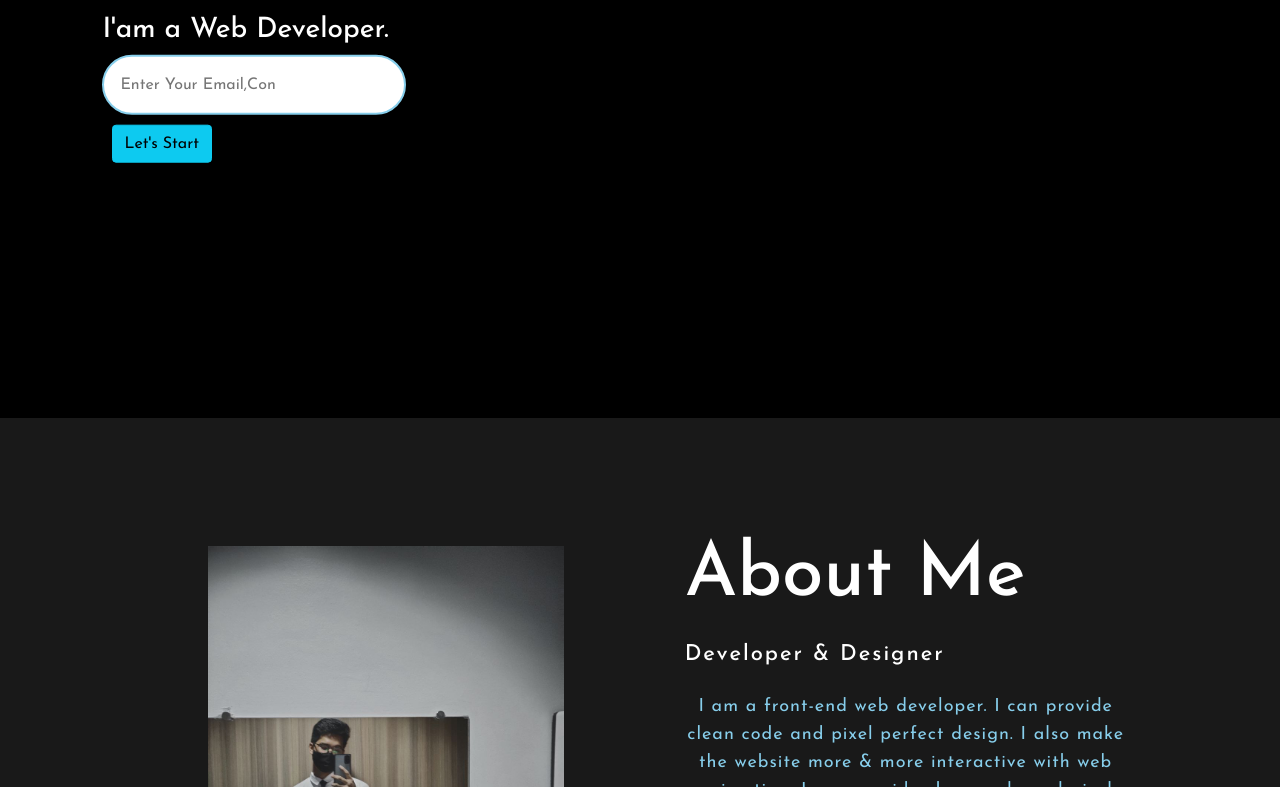
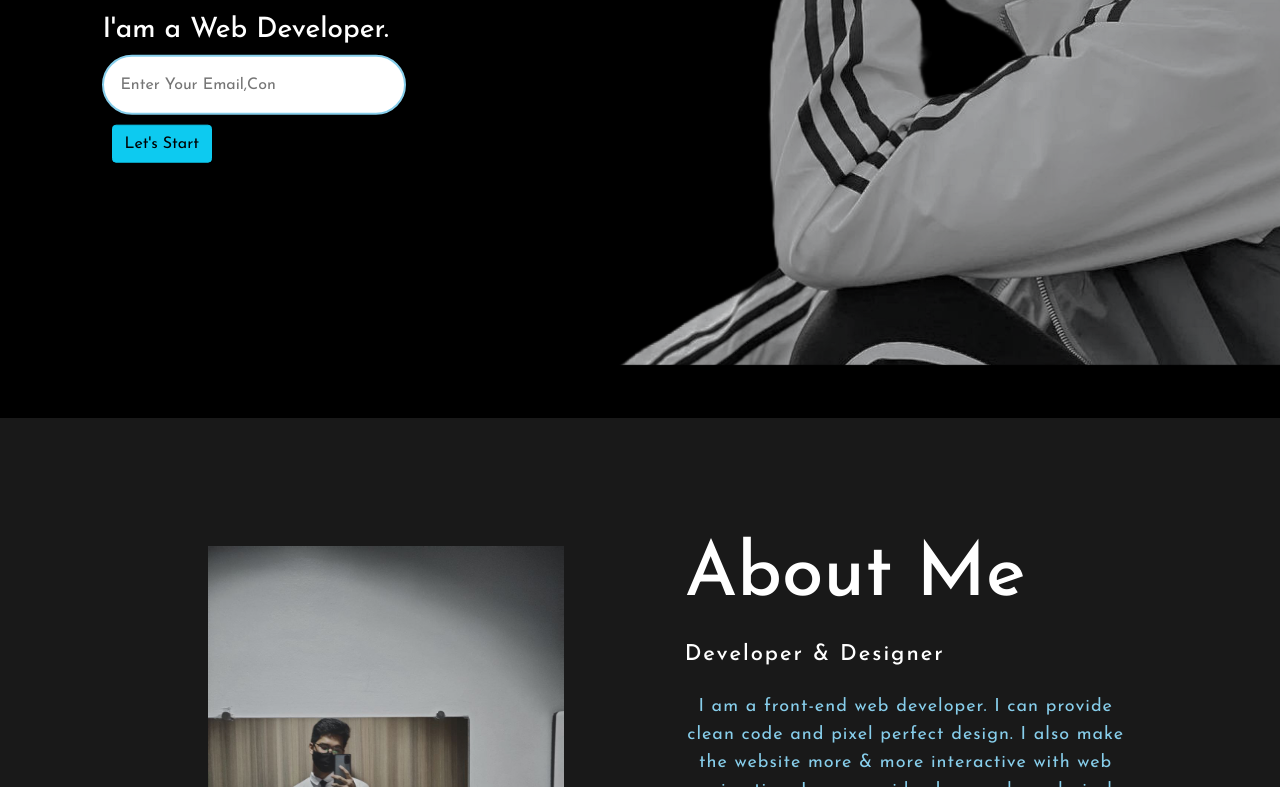
Before and after one commit to HlyanHtetMin/Personal-Portfolio, a plain HTML site: page index.html in a window 1280 px wide. Shown: the part 382-1169 px from the top of the page. Drawn offline with nearby package versions, Linux system fonts and the light colour scheme.

Commit message:
Update style.css

```diff
--- a/style.css
+++ b/style.css
@@ -50,7 +50,7 @@
 #section-1{
 	height: 100vh;
 	width: 100%;
-	background-image: url(Images/My.png);
+	background-image: url(My.png);
     background-color: black;
 	background-size: cover;
 	background-position: left;
```
